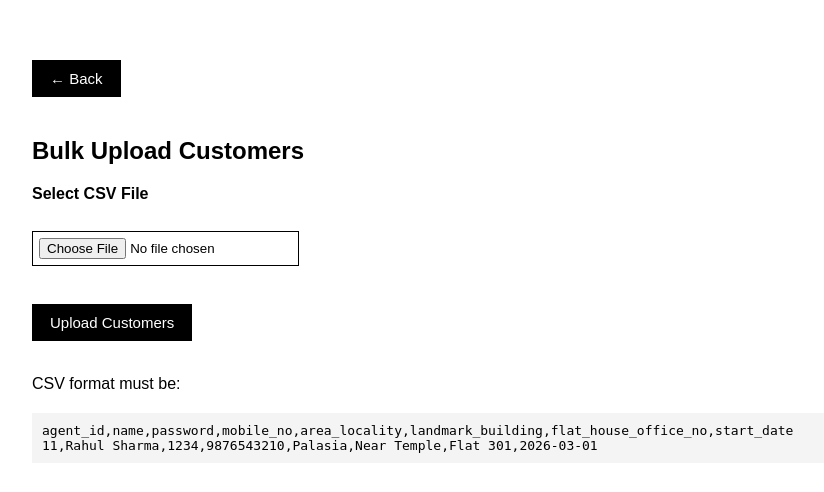
After one commit to bhavesh-bhagoria/NEWS-PAPER-MANAGMENT, a Flask app: page /admin/bulk_customer_upload in a window 1280 px wide. The commit adds this page. Shown: the top 492 px of the page, without its empty margins (8-832 px from the left). Run offline with Flask 3, Linux system fonts and the light colour scheme.

Commit message:
added new features

```diff
--- a/app.py
+++ b/app.py
@@ -1,6 +1,7 @@
 from flask import Flask, render_template, request, redirect, url_for, flash, session
 from db import get_db_connection
 from datetime import datetime, date
+import pandas as pd
 from datetime import datetime, timedelta
 import calendar
 import re
@@ -486,6 +487,73 @@ def admin_dashboard():
         current_month_name=current_month_name,
         previous_month_name=previous_month_name
     )
+
+@app.route('/delete_customer/<int:customer_id>', methods=['POST'])
+def delete_customer(customer_id):
+
+    conn = get_db_connection()
+    cursor = conn.cursor()
+
+    cursor.execute(
+        "DELETE FROM customer_details WHERE customer_id = %s",
+        (customer_id,)
+    )
+
+    conn.commit()
+
+    cursor.close()
+    conn.close()
+
+    return redirect(url_for('admin_customers'))
+
+
+
+@app.route("/admin/bulk_customer_upload")
+def bulk_customer_upload():
+    return render_template("admin_bulk_customer_upload.html")
+
+
+
+@app.route("/admin/upload_bulk_customers", methods=["POST"])
+def upload_bulk_customers():
+
+    file = request.files['file']
+    df = pd.read_csv(file)
+
+    conn = get_db_connection()
+    cursor = conn.cursor()
+
+    for _, row in df.iterrows():
+        cursor.execute(
+            "SELECT customer_id FROM customer_details WHERE mobile_no=%s",
+            (row['mobile_no'],)
+        )
+
+        exists = cursor.fetchone()
+
+        if not exists:
+            cursor.execute("""
+            INSERT INTO customer_details
+            (agent_id, name, password, mobile_no, area_locality,
+            landmark_building, flat_house_office_no, start_date)
+            VALUES (%s,%s,%s,%s,%s,%s,%s,%s)
+            """, (
+                row['agent_id'],
+                row['name'],
+                row['password'],
+                row['mobile_no'],
+                row['area_locality'],
+                row['landmark_building'],
+                row['flat_house_office_no'],
+                row['start_date']
+            ))
+
+    conn.commit()
+    cursor.close()
+    conn.close()
+
+    flash("Bulk customers added successfully")
+    return redirect(url_for("admin_add_customer"))
 from datetime import datetime
 
 
@@ -625,6 +693,96 @@ def view_all_bills():
     conn.close()
 
     return render_template("view_all_bills.html", bills=bills)
+
+@app.route("/download_bill/<int:bill_id>")
+def download_bill_pdf(bill_id):
+
+    if "customer_id" not in session:
+        return redirect(url_for("customer_login"))
+
+    conn = get_db_connection()
+    cursor = conn.cursor(dictionary=True)
+
+    cursor.execute("""
+        SELECT
+            b.bill_id,
+            b.bill_month,
+            b.amount,
+            b.days_active,
+            c.name AS customer_name,
+            a.username AS agent_name,
+            n.newspaper_name,
+            n.rate_per_day
+        FROM bills b
+        JOIN customer_details c
+            ON b.customer_id = c.customer_id
+        JOIN agent_credentials a
+            ON c.agent_id = a.agent_id
+        JOIN newspaper_details n
+            ON c.customer_id = n.customer_id
+        WHERE b.bill_id = %s
+    """, (bill_id,))
+
+    bill = cursor.fetchone()
+
+    cursor.close()
+    conn.close()
+
+    if not bill:
+        return "Bill not found"
+
+    pdf = FPDF()
+    pdf.add_page()
+
+    # Header
+    pdf.set_font("Arial", "B", 18)
+    pdf.cell(0, 10, "NEWSPAPER BILL", 0, 1, "C")
+
+    pdf.ln(5)
+
+    # Bill details
+    pdf.set_font("Arial", "", 12)
+
+    pdf.cell(100, 8, f"Bill ID: {bill['bill_id']}", 0, 0)
+    pdf.cell(0, 8, f"Month: {bill['bill_month']}", 0, 1)
+
+    pdf.cell(100, 8, f"Customer: {bill['customer_name']}", 0, 0)
+    pdf.cell(0, 8, f"Agent: {bill['agent_name']}", 0, 1)
+
+    pdf.ln(10)
+
+    # Table Header
+    pdf.set_font("Arial", "B", 12)
+
+    pdf.cell(70, 10, "Newspaper", 1)
+    pdf.cell(30, 10, "Rate/Day", 1)
+    pdf.cell(30, 10, "Days", 1)
+    pdf.cell(40, 10, "Amount", 1)
+    pdf.ln()
+
+    # Table Data
+    pdf.set_font("Arial", "", 12)
+
+    pdf.cell(70, 10, bill["newspaper_name"], 1)
+    pdf.cell(30, 10, f"Rs.{bill['rate_per_day']}", 1, 0, "C")
+    pdf.cell(30, 10, str(bill["days_active"]), 1, 0, "C")
+    pdf.cell(40, 10, f"Rs.{bill['amount']}", 1, 0, "R")
+    pdf.ln()
+
+    pdf.ln(10)
+
+    # Total section
+    pdf.set_font("Arial", "B", 12)
+
+    pdf.cell(130, 10, "Total Amount", 1)
+    pdf.cell(40, 10, f"Rs.{bill['amount']}", 1, 0, "R")
+
+    # Generate PDF response
+    response = make_response(pdf.output(dest="S").encode("latin-1"))
+    response.headers.set("Content-Disposition", "attachment", filename=f"bill_{bill_id}.pdf")
+    response.headers.set("Content-Type", "application/pdf")
+
+    return response
 
 @app.route("/admin/bills")
 def admin_bills():
@@ -775,7 +933,7 @@ def download_customer_pdf(customer_id):
     pdf.cell(25, 10, "Bill ID", 1)
     pdf.cell(40, 10, "Month", 1)
     pdf.cell(30, 10, "Amount", 1)
-    pdf.cell(35, 10, "Status", 1)
+
     pdf.ln()
 
     pdf.set_font("Arial", size=10)
@@ -784,8 +942,6 @@ def download_customer_pdf(customer_id):
         pdf.cell(25, 10, str(bill["bill_id"]), 1)
         pdf.cell(40, 10, bill["bill_month"], 1)
         pdf.cell(30, 10, str(bill["amount"]), 1)
-        status_text = "Paid" if bill["amount_status"] == 1 else "Unpaid"
-        pdf.cell(35, 10, status_text, 1)
         pdf.ln()
 
     response = make_response(pdf.output(dest="S").encode("latin-1"))
--- /dev/null
+++ b/templates/admin_bulk_customer_upload.html
@@ -0,0 +1,90 @@
+<!DOCTYPE html>
+<html>
+<head>
+<title>Bulk Upload Customers</title>
+
+<style>
+
+body{
+    font-family: Arial, sans-serif;
+    background-color: white;
+    color: black;
+    margin: 40px;
+}
+
+h2{
+    margin-bottom: 20px;
+}
+
+label{
+    font-weight: bold;
+}
+
+input[type="file"]{
+    margin-top: 10px;
+    padding: 6px;
+    border: 1px solid black;
+}
+
+button{
+    margin-top: 20px;
+    background-color: black;
+    color: white;
+    padding: 10px 18px;
+    border: none;
+    font-size: 15px;
+    cursor: pointer;
+}
+
+button:hover{
+    background-color: #333;
+}
+
+.back-btn{
+    margin-bottom: 20px;
+}
+
+pre{
+    margin-top: 20px;
+    background-color: #f4f4f4;
+    padding: 10px;
+}
+
+</style>
+
+</head>
+
+<body>
+
+<!-- Back Button -->
+<a href="{{ url_for('admin_add_customer') }}">
+    <button type="button" class="back-btn">← Back</button>
+</a>
+
+<h2>Bulk Upload Customers</h2>
+
+<form action="{{ url_for('upload_bulk_customers') }}" method="POST" enctype="multipart/form-data">
+
+<label>Select CSV File</label><br><br>
+
+<input type="file" name="file" required>
+
+<br><br>
+
+<button type="submit">
+Upload Customers
+</button>
+
+</form>
+
+<br>
+
+<p>CSV format must be:</p>
+
+<pre>
+agent_id,name,password,mobile_no,area_locality,landmark_building,flat_house_office_no,start_date
+11,Rahul Sharma,1234,9876543210,Palasia,Near Temple,Flat 301,2026-03-01
+</pre>
+
+</body>
+</html>
```
Also changed, not shown: static/css/home.css (+9 -2 lines), templates/admin_add_customer.html (+7 -0 lines), templates/admin_customers.html (+44 -0 lines), templates/home.html (+18 -3 lines), templates/view_all_bills.html (+21 -1 lines), tests/test_routes.py (+0 -1 lines).
